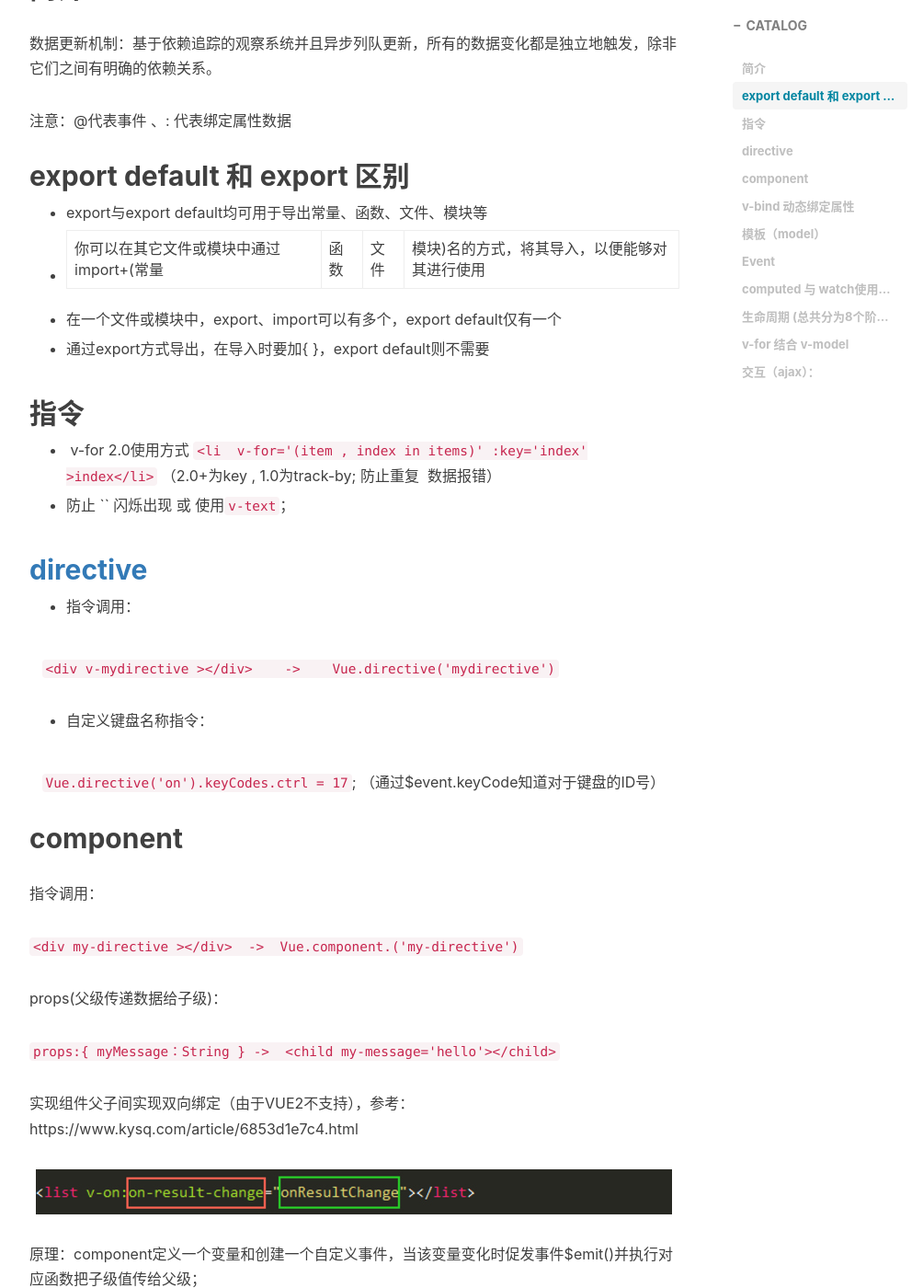
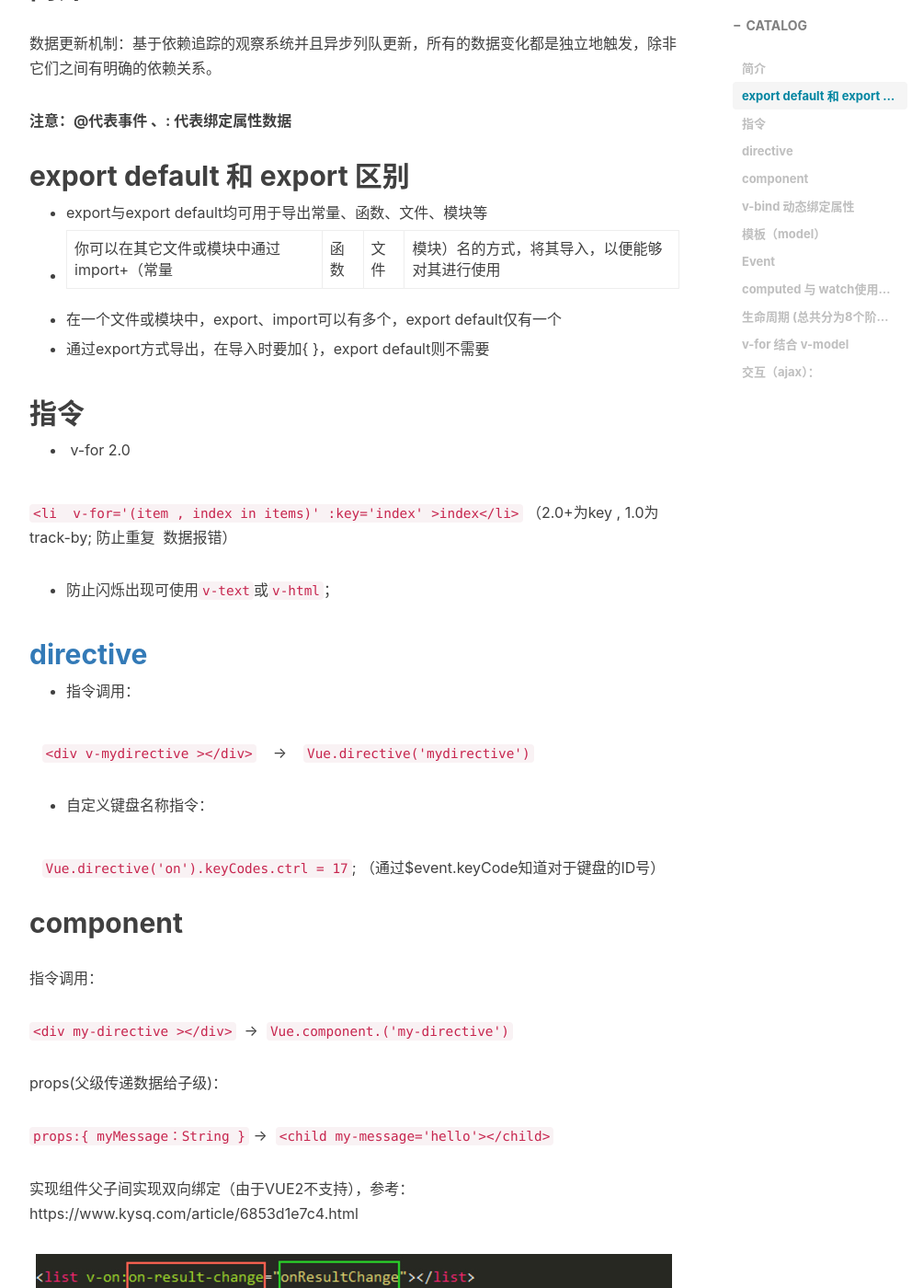
Before and after one commit to devin-huang/devin-huang.github.io, a Jekyll site: the page built from _posts/2017-08-01-Vue开发.md, in a window 1280 px wide and 1400 px high, scrolled down 602 px. Shown: the whole window at 92% size, without its empty margins (233-1237 px from the left). Built offline with Jekyll 4.4.1, drawn with Linux system fonts in a browser that asks for light colours; nearby versions of some CDN libraries; comment, search, counter and statistics services are not loaded; some of the changed text lies outside the part shown.

Commit message:
Update 2017-08-01-Vue开发.md

````diff
--- a/_posts/2017-08-01-Vue开发.md
+++ b/_posts/2017-08-01-Vue开发.md
@@ -14,13 +14,13 @@ tags:
 
 数据更新机制：基于依赖追踪的观察系统并且异步列队更新，所有的数据变化都是独立地触发，除非它们之间有明确的依赖关系。
 
-注意：@代表事件 、: 代表绑定属性数据
+**注意：@代表事件 、: 代表绑定属性数据**
 
 ## export default 和 export 区别
 
 * export与export default均可用于导出常量、函数、文件、模块等
 
-* 你可以在其它文件或模块中通过import+(常量 | 函数 | 文件 | 模块)名的方式，将其导入，以便能够对其进行使用
+* 你可以在其它文件或模块中通过import+（常量 | 函数 | 文件 | 模块）名的方式，将其导入，以便能够对其进行使用
 
 * 在一个文件或模块中，export、import可以有多个，export default仅有一个
 
@@ -28,15 +28,17 @@ tags:
 
 ## 指令
 
-*  v-for 2.0使用方式 `<li  v-for='(item , index in items)' :key='index' >index</li>` （2.0+为key , 1.0为track-by; 防止重复  数据报错）
+*  v-for 2.0
 
-* 防止 `{{ }}` 闪烁出现 或 使用`v-text`；
+`<li  v-for='(item , index in items)' :key='index' >index</li>` （2.0+为key , 1.0为track-by; 防止重复  数据报错）
+
+* 防止{{ }}闪烁出现可使用`v-text`或`v-html`；
 
 ## [directive](https://cn.vuejs.org/v2/api/#Vue-directive)
 
 * 指令调用：
 
-   `<div v-mydirective ></div>    ->    Vue.directive('mydirective')`
+   `<div v-mydirective ></div>`    ->    `Vue.directive('mydirective')`
 
 * 自定义键盘名称指令：
 
@@ -46,11 +48,11 @@ tags:
 
 指令调用：
 
-`<div my-directive ></div>   ->  Vue.component.('my-directive')`
+`<div my-directive ></div>`   ->  `Vue.component.('my-directive')`
 
 props(父级传递数据给子级)：
 
-`props:{ myMessage：String } ->  <child my-message='hello'></child>`
+`props:{ myMessage：String }` ->  `<child my-message='hello'></child>`
 
 实现组件父子间实现双向绑定（由于VUE2不支持），参考：https://www.kysq.com/article/6853d1e7c4.html
 
@@ -62,11 +64,19 @@ props(父级传递数据给子级)：
 
 ## v-bind 动态绑定属性
 
-属性绑定（当数据是从Controller中绑定到View时使用）： `v-bind: src /width/alt/class/style.....`  -> 简写： : `src/width/alt ...`
+属性绑定（当数据是从Controller中绑定到View时使用）：
 
-特殊属性class -> 用法1. `:class='[red,blue]'` -> 使用对应的Class集合 ; 方法2. `:class='{ red:false , blue:true }'`;
+`v-bind: src /width/alt/class/style.....`  -> 简写： : `src/width/alt ...`
 
-特殊属性style -> 用法: `:style='json'` ; ( `json:{ color:'red',backgroundColor:'blue' }` json代表controller内的数据；);
+特殊属性class
+
+方法1. `:class='[red,blue]'` -> 使用对应的Class集合 ;
+
+方法2. `:class='{ red:false , blue:true }'`;
+
+特殊属性style
+
+`:style='json'` ; ( `json:{ color:'red',backgroundColor:'blue' }` json代表controller内的数据；);
 
 ## 模板（model）
 
@@ -106,9 +116,9 @@ Vue简写：
 Vue.filter('name',function(val){
     return val
 })
+
+{{ msg | name }}
 ```
-
-`{{ msg | name }}`
 
 ## computed 与 watch使用与区别
 
````
